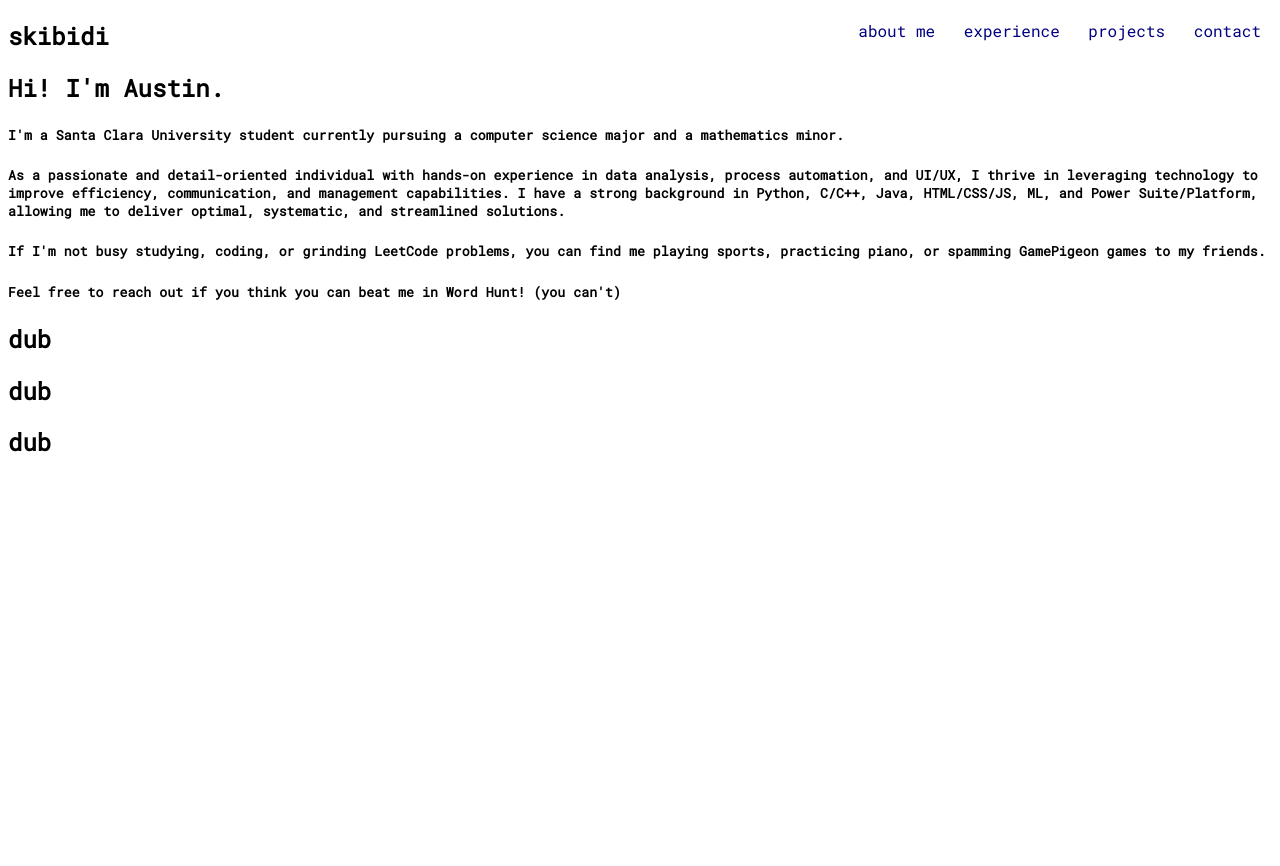
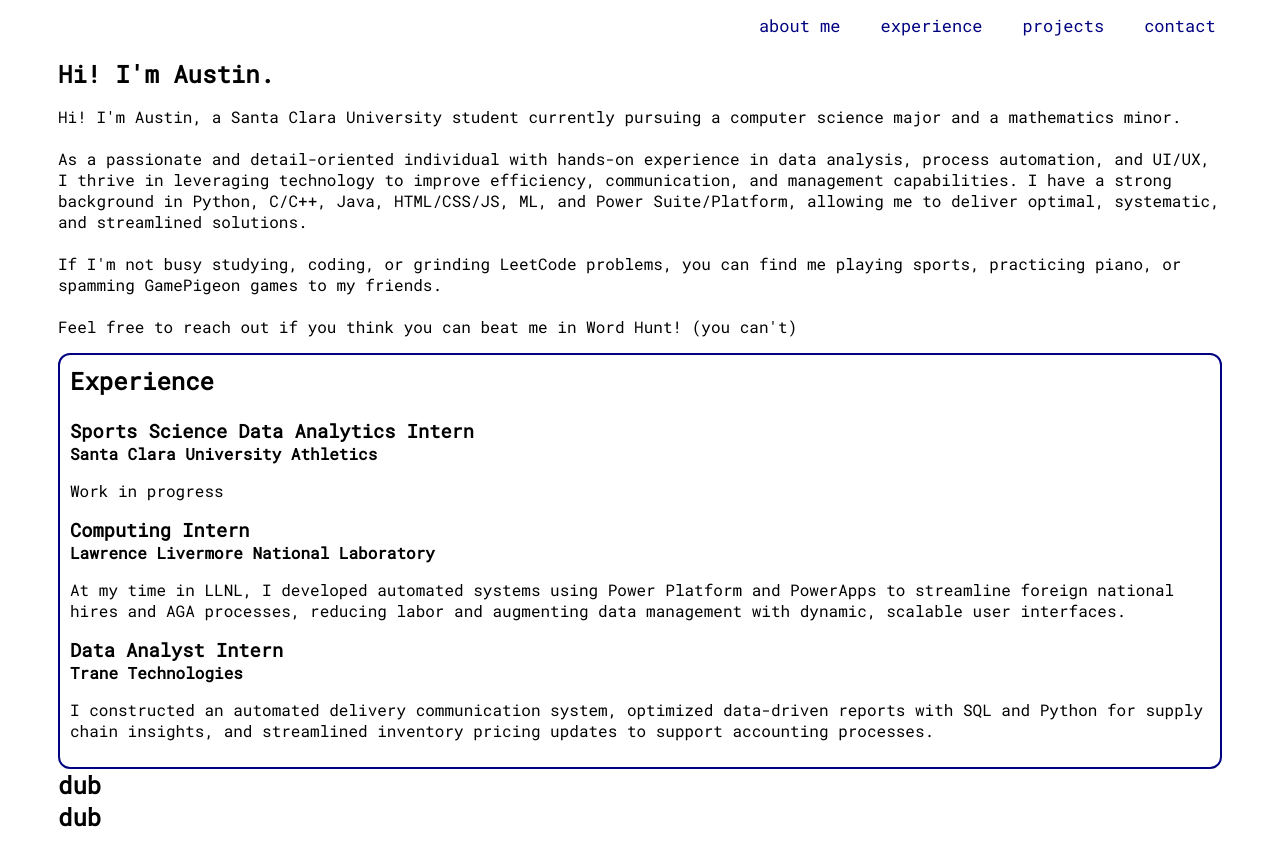
Before and after one commit to au-s-ti-n/personal_website, a website: page index.html in a window 1280 px wide. Before the commit the page ends 800 px from the top, so only its background shows below. Drawn offline with Linux system fonts and the light colour scheme.

Commit message:
progress
made some progress

```diff
--- a/index.css
+++ b/index.css
@@ -1,8 +1,29 @@
-@import url('https://fonts.googleapis.com/css2?family=Roboto+Mono&family=Source+Code+Pro&display=swap');
+/* @import url('https://fonts.googleapis.com/css2?family=Roboto+Mono&family=Source+Code+Pro&display=swap');
+*/
+
+@import url('https://fonts.googleapis.com/css2?family=IBM+Plex+Sans:ital,wght@0,100;0,200;0,300;0,400;0,500;0,600;0,700;1,100;1,200;1,300;1,400;1,500;1,600;1,700&family=Roboto+Mono&family=Source+Code+Pro&display=swap');
 
 head {
     font-family: 'Roboto Mono';
 }
+
+.navbar {
+    overflow: hidden;
+    position: fixed;
+    top: 0;
+    width: 92%;
+    background-color: white;
+}
+
+.navbar a {
+    float: right;
+    display: block;
+    color: navy;
+    text-align: center;
+    padding: 14px 20px;
+    text-decoration: none;
+    font-size: 17px;
+  }
 
 #profile {
     font-family: 'Roboto Mono';
@@ -11,6 +32,7 @@ head {
 body {
     align-items: center;
     font-family: 'Roboto Mono';
+    padding: 50px;
 }
 
 #tablist{
@@ -50,3 +72,24 @@ body {
 #tablist li a.current{
     background: lightyellow;
 }
+
+h2, h3, h4 {
+    margin-top: 0;
+    margin-bottom: 0;
+}
+
+#experience{
+    border: 2px solid navy;
+    border-radius: 12px;
+    padding: 10px;
+    margin-bottom: 5;
+}
+
+.header{
+    margin-bottom: 10;
+
+}
+
+.subheader{
+    margin-top: 10;
+}
--- a/index.html
+++ b/index.html
@@ -2,34 +2,57 @@
 <html>
   <head>
     <link rel="stylesheet" type="text/css" href="index.css" />
-    <ul id="tablist">
-      <li><a href="index.html#about_id">about me</a></li>
-      <li><a href="index.html#xp_id">experience</a></li>
-      <li><a href="index.html#proj_id">projects</a></li>
-      <li><a href="index.html#contact_id">contact</a></li>
-    </ul>
+    <div class="navbar">
+      <a href="index.html#contact_id">contact</a></li>
+      <a href="index.html#proj_id">projects</a></li>
+      <a href="index.html#xp_id">experience</a></li>
+      <a href="index.html#about_id">about me</a></li>
+    </div>
   </head>
 
   <body>
-    <div>
-      <h2>skibidi</h2>
-    </div>
-    <div id="about me">
-      <h2><a id="about_id">Hi! I'm Austin.</a></h2>
-      <h5>I'm a Santa Clara University student currently pursuing a computer science major and a mathematics minor.</h5>
-      <h5>As a passionate and detail-oriented individual with hands-on experience in data analysis, process automation, and UI/UX, I thrive in leveraging technology to improve efficiency, communication, and management capabilities. I have a strong background in Python, C/C++, Java, HTML/CSS/JS, ML, and Power Suite/Platform, allowing me to deliver optimal, systematic, and streamlined solutions.</h5>
-      <h5>If I'm not busy studying, coding, or grinding LeetCode problems, you can find me playing sports, practicing piano, or spamming GamePigeon games to my friends.</h5>
-      <h5>Feel free to reach out if you think you can beat me in Word Hunt! (you can't)</h5>
-      </h5>
+    <div class="about me">
+      <h2><a id="about_id" class="header">Hi! I'm Austin.</a></h2>
+      <p>
+        Hi! I'm Austin, a Santa Clara University student currently pursuing a computer science major and a mathematics minor.
+        <br> <br>
+        As a passionate and detail-oriented individual with hands-on experience in data analysis, process automation, and UI/UX, I thrive in leveraging technology to improve efficiency, communication, and management capabilities. I have a strong background in Python, C/C++, Java, HTML/CSS/JS, ML, and Power Suite/Platform, allowing me to deliver optimal, systematic, and streamlined solutions.
+        <br> <br>
+        If I'm not busy studying, coding, or grinding LeetCode problems, you can find me playing sports, practicing piano, or spamming GamePigeon games to my friends.
+        <br> <br>
+        Feel free to reach out if you think you can beat me in Word Hunt! (you can't)
+      </p>
     </div>
     <div id="experience">
-      <h2><a id="xp_id">dub</a></h2>
+      <h2><a id="xp_id" class="header">Experience</a></h2>
+      <br>
+      <div>
+        <h3 class="subheader">Sports Science Data Analytics Intern</h3>
+        <h4>Santa Clara University Athletics</h4>
+        <p>
+          Work in progress
+        </p>
+      </div>
+      <div>
+        <h3 class="subheader">Computing Intern</h3>
+        <h4>Lawrence Livermore National Laboratory</h4>
+        <p>
+          At my time in LLNL, I developed automated systems using Power Platform and PowerApps to streamline foreign national hires and AGA processes, reducing labor and augmenting data management with dynamic, scalable user interfaces.
+        </p>
+      </div>
+      <div>
+        <h3 class="subheader">Data Analyst Intern</h3>
+        <h4>Trane Technologies</h4>
+        <p>
+          I constructed an automated delivery communication system, optimized data-driven reports with SQL and Python for supply chain insights, and streamlined inventory pricing updates to support accounting processes.
+        </p>
+      </div>
     </div>
-    <div id="projects">
-      <h2><a id="proj_id">dub</a></h2>
+    <div class="projects">
+      <h2><a id="proj_id" class="header">dub</a></h2>
     </div>
-    <div id="contact">
-      <h2><a id="contact_id">dub</a></h2>
+    <div class="contact">
+      <h2><a id="contact_id" class="header">dub</a></h2>
     </div>
   </body>
 </html>
```
